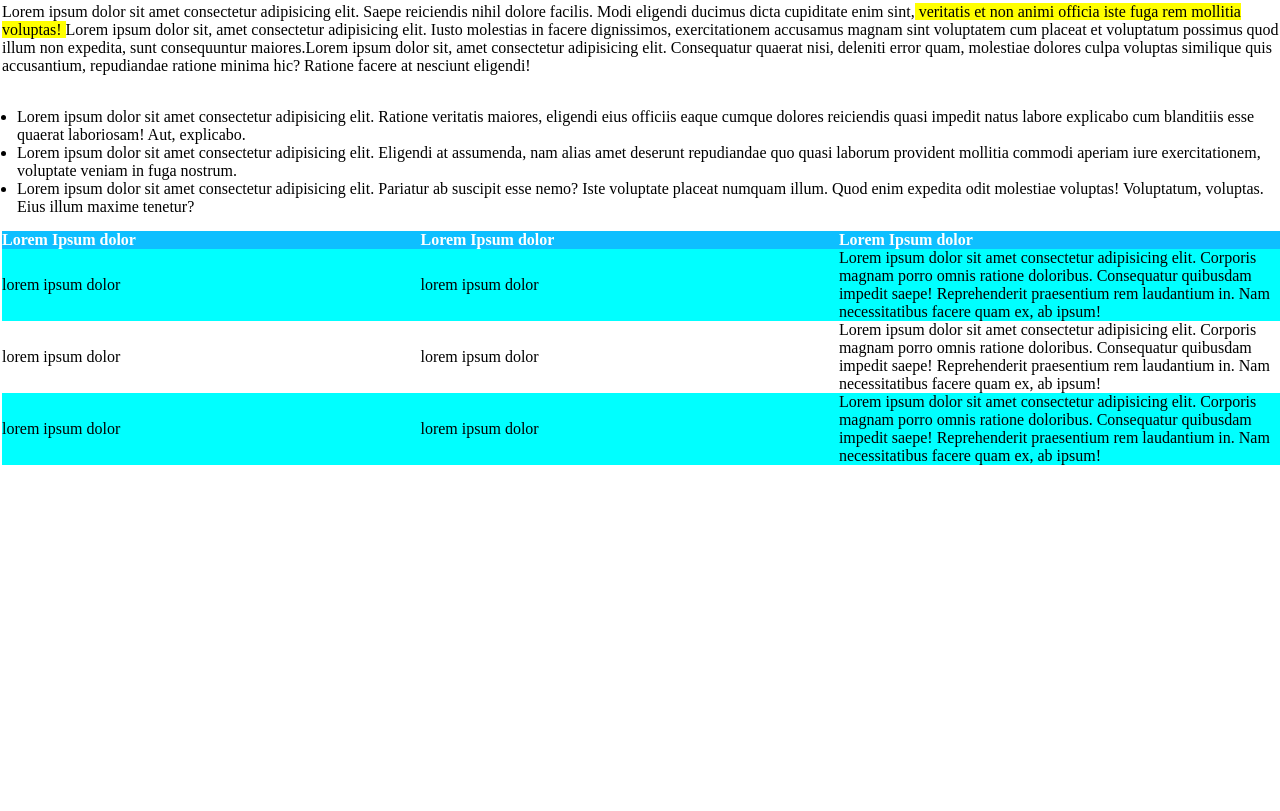
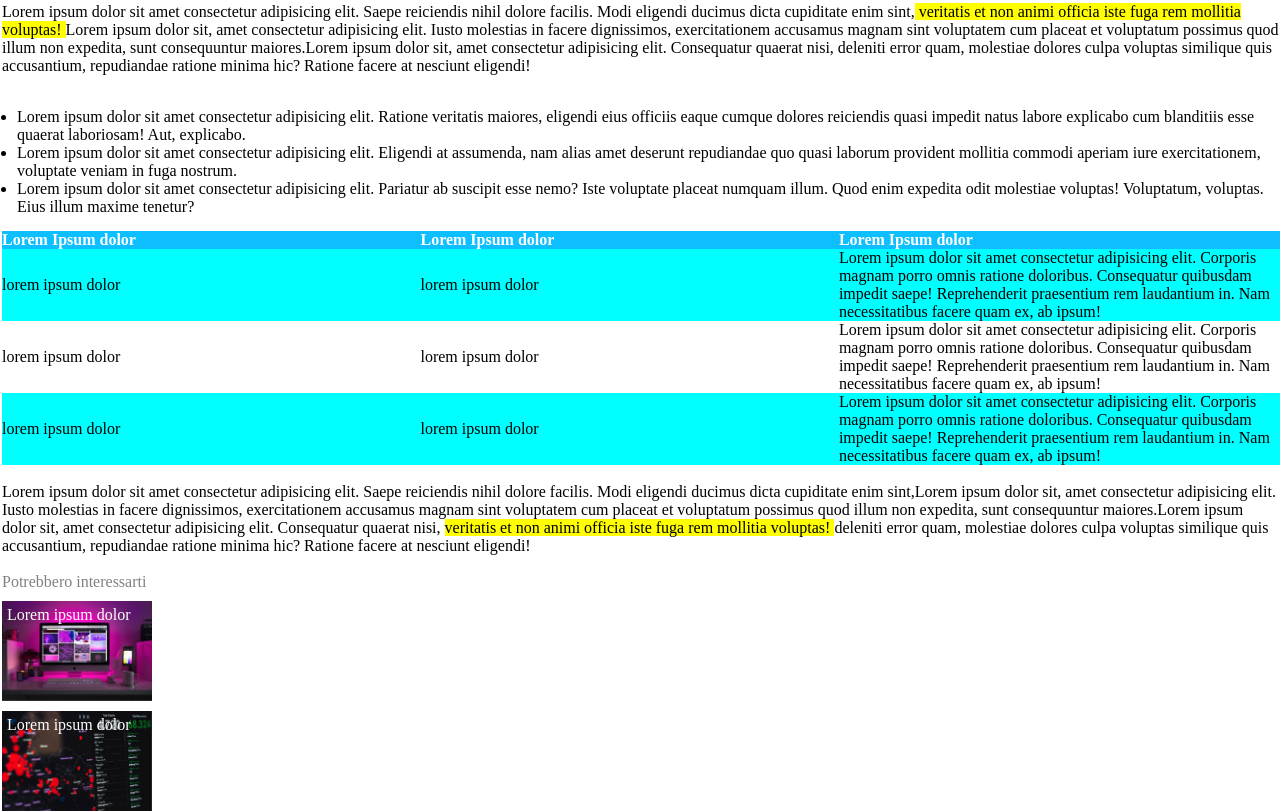
Before and after one commit to SquallStrifeX/html-css-booleaner, a plain HTML site: page index.html in a window 1280 px wide. Shown: the part 507-1318 px from the top of the page. Before the commit the page ends 972 px from the top, so only its background shows below. Drawn offline with Linux system fonts and the light colour scheme.

Commit message:
added footer

```diff
--- a/css/style.css
+++ b/css/style.css
@@ -67,3 +67,27 @@ thead {
 td {
     width: 800px;
 }
+
+#potrebbero {
+    color: gray;
+    margin-bottom: 10px;
+}
+
+#img-back1 {
+    width: 150px;
+    height: 100px;
+    background-image: url(../img/monitor.jpg);
+    background-size: cover;
+    color: white;
+    padding: 5px;
+    margin-bottom: 10px;
+}
+
+#img-back2 {
+    width: 150px;
+    height: 100px;
+    background-image: url(../img/graph.jpg);
+    background-size: cover;
+    color: white;
+    padding: 5px;
+}
--- a/index.html
+++ b/index.html
@@ -15,7 +15,7 @@
     </header>
     <!-- Immagini e testo -->
     <main>
-        <h1>Intern deve essere al servizio del "bene pubblico": il manifesto di Tim Berners-Lee</h1>
+        <h1>Internet deve essere al servizio del "bene pubblico": il manifesto di Tim Berners-Lee</h1>
         <p>Scritto da <span id="the-booleaner">The Booleaner</span></p>
         <p id="data">il 10/10/2020</p>
         <br>
@@ -58,7 +58,17 @@
                 </tr>
             </tbody>
         </table>
+        <br>
+        <p> Lorem ipsum dolor sit amet consectetur adipisicing elit. Saepe reiciendis nihil dolore facilis. Modi eligendi ducimus dicta cupiditate enim sint,Lorem ipsum dolor sit, amet consectetur adipisicing elit. Iusto molestias in facere dignissimos, exercitationem accusamus magnam sint voluptatem cum placeat et voluptatum possimus quod illum non expedita, sunt consequuntur maiores.Lorem ipsum dolor sit, amet consectetur adipisicing elit. Consequatur quaerat nisi, <span class="evidenziato"> veritatis et non animi officia iste fuga rem mollitia voluptas! </span>deleniti error quam, molestiae dolores culpa voluptas similique quis accusantium, repudiandae ratione minima hic? Ratione facere at nesciunt eligendi!</p>
+        <footer>
+            <br>
 
+            <p id="potrebbero">Potrebbero interessarti</p>
+            <div id="img-back1">Lorem ipsum dolor
+            </div>
+            <div id="img-back2">Lorem ipsum dolor
+            </div>
+        </footer>
 
     </main>
 </body>
```
